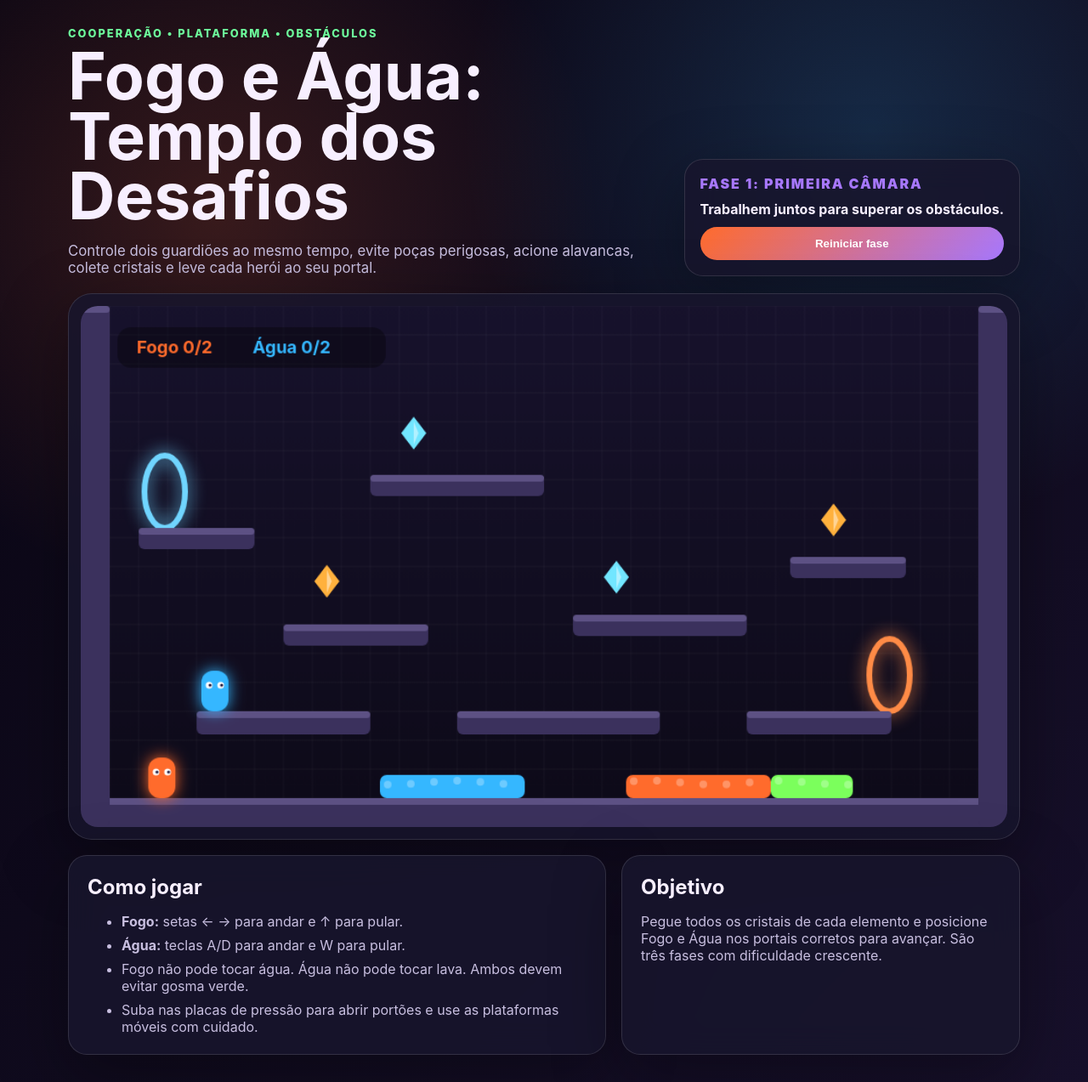
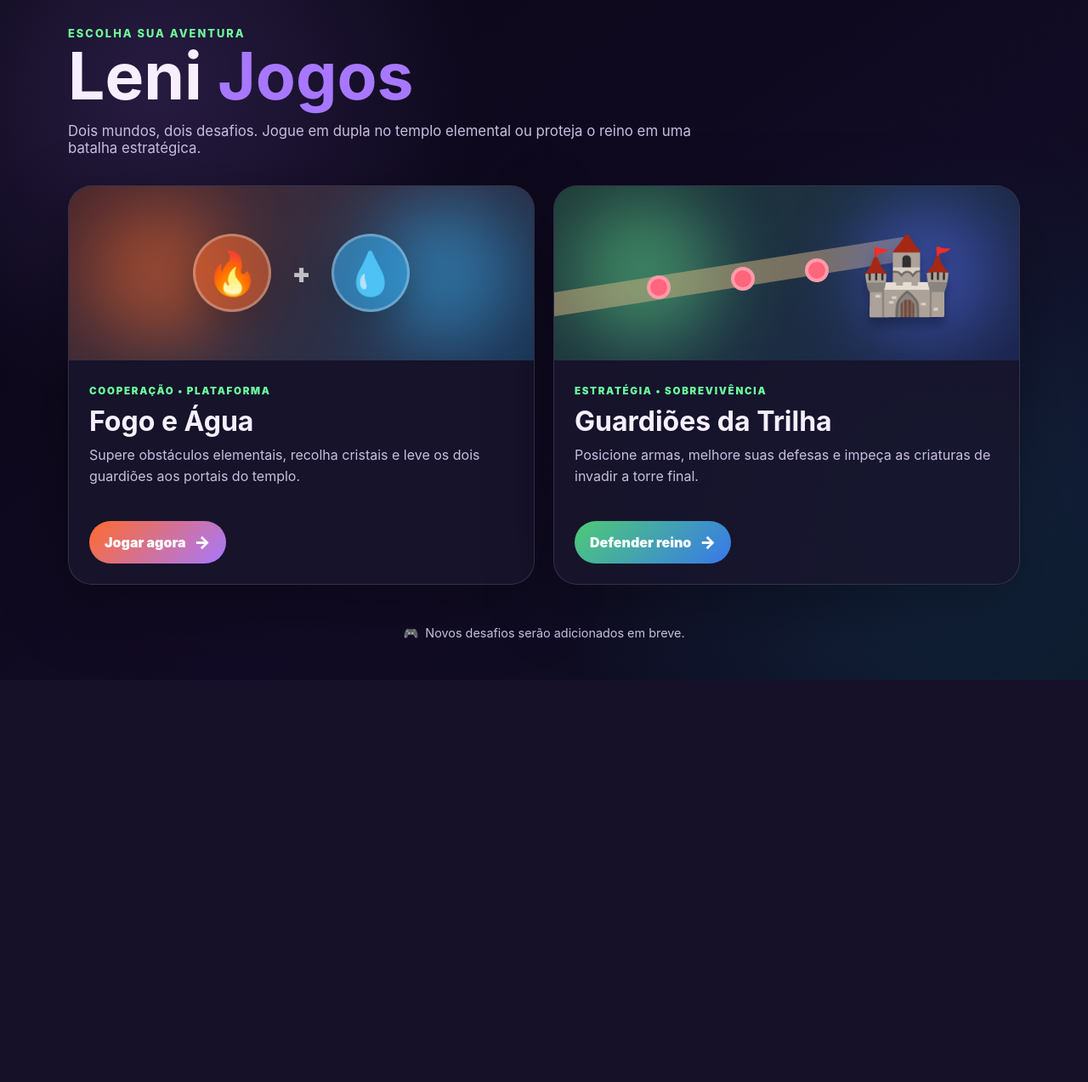
Before and after one commit to LucioDuos/lenijogos, a PHP site: page / in a window 1280 px wide. Shown: the whole page at 85% size. After the commit the page ends 800 px from the top, so only its background shows below. Run offline with PHP 8.4, Linux system fonts and the light colour scheme.

Commit message:
Adicionar portal de jogos e defesa de trilha

```diff
--- a/index.html
+++ b/index.html
@@ -3,65 +3,53 @@
   <head>
     <meta charset="UTF-8" />
     <meta name="viewport" content="width=device-width, initial-scale=1.0" />
-    <title>Fogo e Água: Templo dos Desafios</title>
+    <title>Leni Jogos</title>
     <link rel="stylesheet" href="styles.css" />
   </head>
-  <body>
-    <main class="shell">
-      <section class="hero">
-        <div>
-          <p class="eyebrow">Cooperação • Plataforma • Obstáculos</p>
-          <h1>Fogo e Água: Templo dos Desafios</h1>
-          <p class="intro">
-            Controle dois guardiões ao mesmo tempo, evite poças perigosas,
-            acione alavancas, colete cristais e leve cada herói ao seu portal.
-          </p>
-        </div>
-        <div class="scoreboard" aria-live="polite">
-          <span id="levelLabel">Fase 1</span>
-          <strong id="statusText">Colete os cristais e encontre as portas!</strong>
-          <button id="restartBtn" type="button">Reiniciar fase</button>
-        </div>
+  <body class="menu-page">
+    <main class="shell menu-shell">
+      <header class="menu-header">
+        <p class="eyebrow">Escolha sua aventura</p>
+        <h1>Leni <span>Jogos</span></h1>
+        <p class="intro">Dois mundos, dois desafios. Jogue em dupla no templo elemental ou proteja o reino em uma batalha estratégica.</p>
+      </header>
+
+      <section class="game-grid" aria-label="Jogos disponíveis">
+        <article class="game-option fire-water-card">
+          <div class="game-art" aria-hidden="true">
+            <span class="art-orb fire-orb">🔥</span>
+            <span class="versus">+</span>
+            <span class="art-orb water-orb">💧</span>
+          </div>
+          <div class="game-content">
+            <span class="genre">Cooperação • Plataforma</span>
+            <h2>Fogo e Água</h2>
+            <p>Supere obstáculos elementais, recolha cristais e leve os dois guardiões aos portais do templo.</p>
+            <a class="play-link" href="lava.html">Jogar agora <span>→</span></a>
+          </div>
+        </article>
+
+        <article class="game-option defense-card">
+          <div class="game-art defense-art" aria-hidden="true">
+            <span class="tower-icon">🏰</span>
+            <span class="path-line"></span>
+            <span class="enemy-dot enemy-one"></span>
+            <span class="enemy-dot enemy-two"></span>
+            <span class="enemy-dot enemy-three"></span>
+          </div>
+          <div class="game-content">
+            <span class="genre">Estratégia • Sobrevivência</span>
+            <h2>Guardiões da Trilha</h2>
+            <p>Posicione armas, melhore suas defesas e impeça as criaturas de invadir a torre final.</p>
+            <a class="play-link defense-link" href="tower-defense.html">Defender reino <span>→</span></a>
+          </div>
+        </article>
       </section>
 
-      <section class="game-card" aria-label="Área do jogo">
-        <canvas id="game" width="960" height="540"></canvas>
-        <div class="touch-controls" aria-label="Controles por toque">
-          <div class="touch-panel fire-panel">
-            <span>Fogo</span>
-            <button data-control="fire:left" aria-label="Fogo esquerda">◀</button>
-            <button data-control="fire:jump" aria-label="Fogo pular">▲</button>
-            <button data-control="fire:right" aria-label="Fogo direita">▶</button>
-          </div>
-          <div class="touch-panel water-panel">
-            <span>Água</span>
-            <button data-control="water:left" aria-label="Água esquerda">A</button>
-            <button data-control="water:jump" aria-label="Água pular">W</button>
-            <button data-control="water:right" aria-label="Água direita">D</button>
-          </div>
-        </div>
-      </section>
-
-      <section class="instructions">
-        <article>
-          <h2>Como jogar</h2>
-          <ul>
-            <li><strong>Fogo:</strong> setas ← → para andar e ↑ para pular.</li>
-            <li><strong>Água:</strong> teclas A/D para andar e W para pular.</li>
-            <li>Fogo não pode tocar água. Água não pode tocar lava. Ambos devem evitar gosma verde.</li>
-            <li>Suba nas placas de pressão para abrir portões e use as plataformas móveis com cuidado.</li>
-          </ul>
-        </article>
-        <article>
-          <h2>Objetivo</h2>
-          <p>
-            Pegue todos os cristais de cada elemento e posicione Fogo e Água nos portais corretos para avançar.
-            São três fases com dificuldade crescente.
-          </p>
-        </article>
-      </section>
+      <footer class="menu-footer">
+        <span>🎮</span>
+        <p>Novos desafios serão adicionados em breve.</p>
+      </footer>
     </main>
-
-    <script src="game.js"></script>
   </body>
 </html>
--- a/styles.css
+++ b/styles.css
@@ -172,3 +172,59 @@ canvas {
   canvas { border-radius: 14px; }
   .touch-controls { grid-template-columns: 1fr; }
 }
+
+/* Game hub */
+.menu-page {
+  background:
+    radial-gradient(circle at 14% 12%, rgba(167, 120, 255, 0.18), transparent 24rem),
+    radial-gradient(circle at 88% 78%, rgba(53, 183, 255, 0.13), transparent 30rem),
+    linear-gradient(145deg, #090614, #120b25 58%, #0b101f);
+}
+
+.menu-shell { min-height: 100vh; display: grid; align-content: center; gap: 34px; }
+.menu-header { max-width: 760px; }
+.menu-header h1 span { color: var(--accent); }
+.game-grid { display: grid; grid-template-columns: repeat(2, minmax(0, 1fr)); gap: 22px; }
+
+.game-option {
+  overflow: hidden;
+  border: 1px solid rgba(255,255,255,.13);
+  border-radius: 28px;
+  background: rgba(24,21,45,.86);
+  box-shadow: 0 24px 80px rgba(0,0,0,.34);
+  transition: transform .25s ease, border-color .25s ease;
+}
+.game-option:hover { transform: translateY(-7px); border-color: rgba(255,255,255,.3); }
+.game-art { position: relative; display: flex; min-height: 205px; align-items: center; justify-content: center; gap: 24px; overflow: hidden; background: linear-gradient(135deg, rgba(255,107,44,.22), rgba(53,183,255,.2)); }
+.game-art::before, .game-art::after { position: absolute; width: 170px; height: 170px; border-radius: 50%; content: ''; filter: blur(44px); opacity: .48; }
+.game-art::before { left: 4%; background: var(--fire); }
+.game-art::after { right: 4%; background: var(--water); }
+.art-orb { z-index: 1; display: grid; width: 92px; height: 92px; place-items: center; border: 3px solid rgba(255,255,255,.28); border-radius: 50%; font-size: 3.1rem; box-shadow: 0 12px 38px rgba(0,0,0,.2); }
+.fire-orb { background: rgba(255,107,44,.5); }
+.water-orb { background: rgba(53,183,255,.5); }
+.versus { z-index: 1; color: rgba(255,255,255,.7); font-size: 2rem; font-weight: 900; }
+.game-content { padding: 24px; }
+.genre { color: var(--good); font-size: .72rem; font-weight: 900; letter-spacing: .15em; text-transform: uppercase; }
+.game-content h2 { margin: 8px 0; font-size: 2rem; }
+.game-content p { min-height: 72px; margin: 0 0 18px; color: var(--muted); line-height: 1.55; }
+.play-link, .back-link { display: inline-flex; align-items: center; gap: 10px; color: #fff; font-weight: 900; text-decoration: none; }
+.play-link { padding: 13px 18px; border-radius: 999px; background: linear-gradient(135deg, var(--fire), var(--accent)); }
+.play-link span { font-size: 1.25rem; transition: transform .2s ease; }
+.play-link:hover span { transform: translateX(4px); }
+.defense-link { background: linear-gradient(135deg, #4ecb75, #3878ec); }
+.defense-art { justify-content: flex-end; padding-right: 14%; background: linear-gradient(135deg, rgba(52,152,90,.3), rgba(35,62,127,.35)); }
+.defense-art::before { background: #62e190; }
+.defense-art::after { background: #576dff; }
+.tower-icon { z-index: 2; font-size: 5.6rem; filter: drop-shadow(0 10px 6px rgba(0,0,0,.28)); }
+.path-line { position: absolute; right: 22%; bottom: 38%; width: 96%; height: 28px; border-radius: 999px; background: rgba(224,185,132,.47); transform: rotate(-9deg); }
+.enemy-dot { position: absolute; z-index: 1; width: 28px; height: 28px; border: 4px solid rgba(255,255,255,.35); border-radius: 50%; background: #ff657c; }
+.enemy-one { left: 20%; bottom: 35%; }.enemy-two { left: 38%; bottom: 40%; }.enemy-three { left: 54%; bottom: 45%; }
+.menu-footer { display: flex; align-items: center; justify-content: center; gap: 8px; color: var(--muted); font-size: .9rem; }
+.back-link { margin-bottom: 18px; color: var(--muted); }
+.back-link:hover { color: #fff; }
+
+@media (max-width: 760px) {
+  .menu-shell { align-content: start; }
+  .game-grid { grid-template-columns: 1fr; }
+  .game-content p { min-height: 0; }
+}
```
Also changed, not shown: lava.html (added, +68 -0 lines), tower-defense.css (added, +28 -0 lines), tower-defense.html (added, +72 -0 lines), tower-defense.js (added, +276 -0 lines), README.md.
